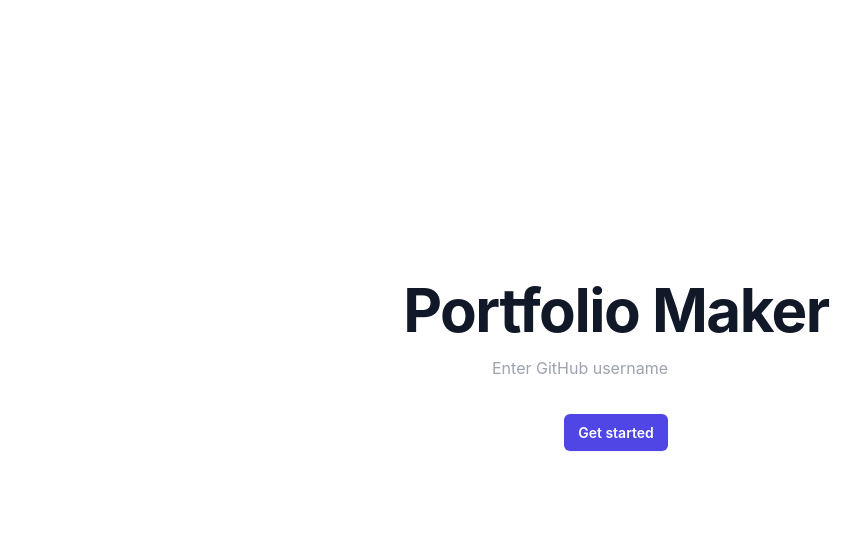
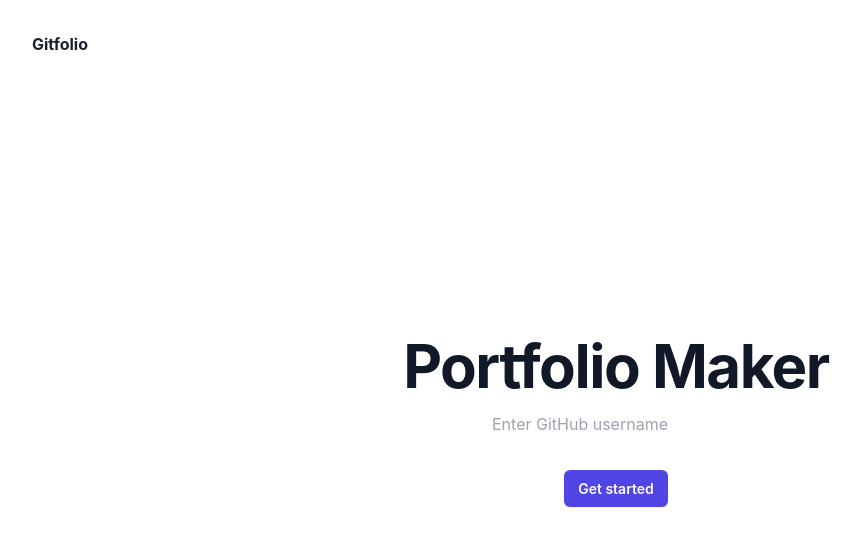
Before and after one commit to soritaheng/uq-hackathon, a React (Vite) app in the folder frontend/: page /step1 in a window 1280 px wide. Shown: the top 546 px of the page, without its empty margins (24-885 px from the left). Built offline with nearby package versions, Linux system fonts and the light colour scheme.

Commit message:
add header logo to layout component

```diff
--- a/frontend/src/App.jsx
+++ b/frontend/src/App.jsx
@@ -3,6 +3,7 @@
 import { Outlet } from "react-router-dom";
 import Step1 from "./views/Step1";
 import Step3 from "./views/Step3";
+import Layout from "./components/Layout";
 
 function App() {
   const [repos, setRepos] = useState([]);
@@ -10,7 +11,9 @@
   return (
     <div>
       <RepoContext.Provider value={{ repos, setRepos }}>
-        <Outlet />
+        <Layout>
+          <Outlet />
+        </Layout>
       </RepoContext.Provider>
     </div>
   );
--- a/frontend/src/components/Layout.jsx
+++ b/frontend/src/components/Layout.jsx
@@ -1,7 +1,14 @@
 import React from "react";
 
-const Layout = () => {
-  return <></>;
+const Layout = ({ children }) => {
+  return (
+    <div className="py-8 px-14 m-auto">
+      <header>
+        <p className="text-body-lg font-bold text-primary">Gitfolio</p>
+      </header>
+      <main>{children}</main>
+    </div>
+  );
 };
 
 export default Layout;
```
